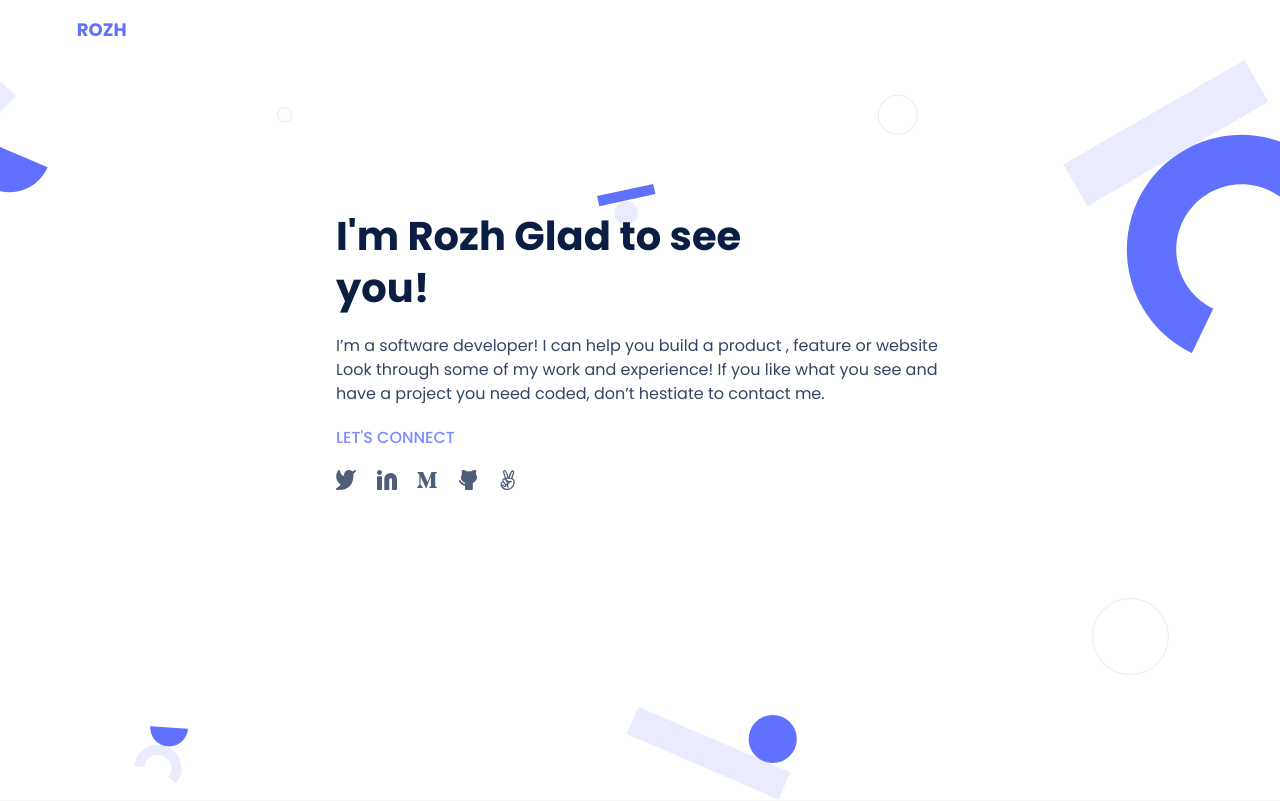
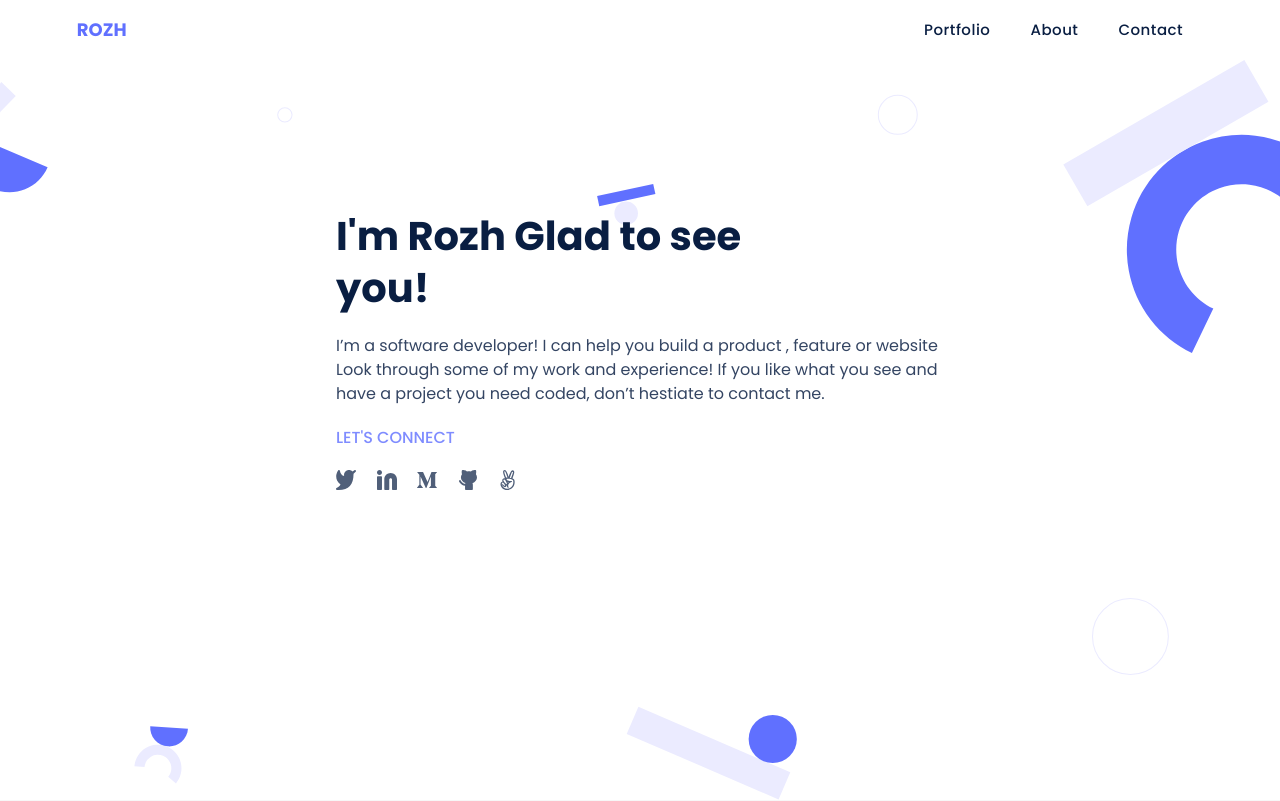
Before and after one commit to rozhi-98/portfolio-mobile-first, a website: page index.html in a window 1280 px wide. Shown: the top 801 px of the page. Drawn offline with Linux system fonts and the light colour scheme.

Commit message:
Fix header style for desktop version

```diff
--- a/style.css
+++ b/style.css
@@ -92,21 +92,21 @@ body {
 
 .close-btn {
   position: absolute;
-  right: 10px;
-  top: 5px;
+  right: 1rem;
+  top: 0.5rem;
 }
 
 .nav-items {
-  padding: 20px;
+  padding: 2rem;
 }
 
 .nav-items li {
   list-style: none;
-  padding-bottom: 5px;
+  padding-bottom: 0.5rem;
 }
 
 .nav-items li a {
-  letter-spacing: 0.5px;
+  letter-spacing: 0.05rem;
   font-size: 3.2rem;
   font-weight: 400;
   line-height: 4.4rem;
@@ -439,13 +439,30 @@ textarea {
 
 /* adding media queries for desktop version */
 @media (min-width: 768px) {
-  .nav-links,
+  .nav-links {
+    display: flex;
+    flex-direction: row-reverse;
+    transform: translateX(0);
+    height: 6rem;
+    justify-content: flex-start;
+    position: relative;
+    background: none;
+  }
+
   .nav-items {
     display: flex;
-    list-style: none;
-    justify-content: space-between;
     gap: 4rem;
+  }
+
+  .nav-items li a {
     color: var(--color-primary);
+    font-weight: 500;
+    font-size: 1.5rem;
+    line-height: 2rem;
+  }
+
+  .nav-links span {
+    display: none;
   }
 
   .section-hero {
```
